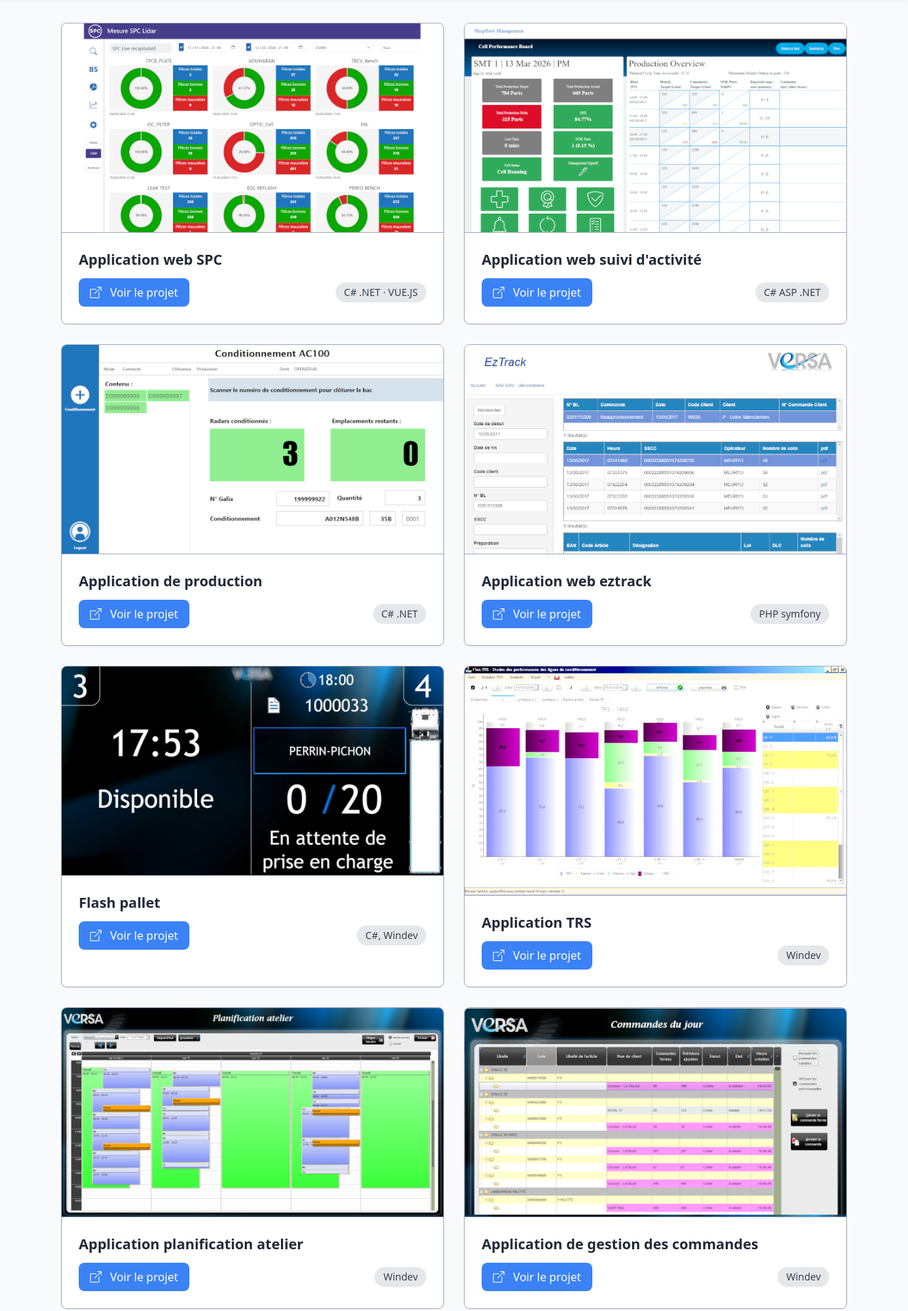
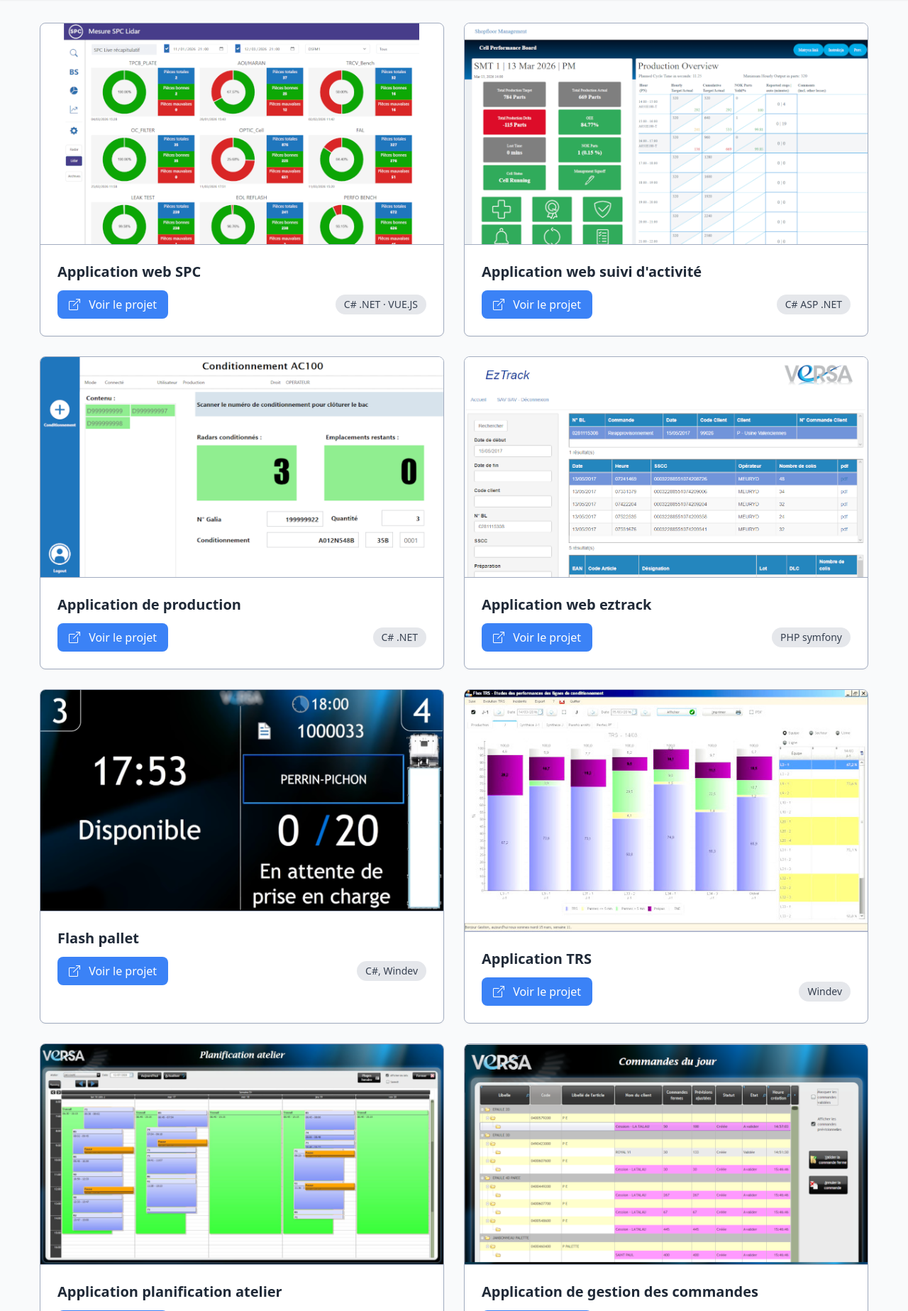
Before and after one commit to agcodes/arnaudgac_pf, a Django app: page /portfolio/ in a window 1280 px wide. Shown: the part 63-1910 px from the top of the page at 71% size. Run offline with Django 5.2, Linux system fonts and the light colour scheme; some libraries are stand-ins or nearby versions.

Commit message:
Update portfolio.html

```diff
--- a/templates/cv/portfolio.html
+++ b/templates/cv/portfolio.html
@@ -107,7 +107,7 @@
 <!-- Barre de navigation -->
 {% include "includes/_navbar.html" with active_page="portfolio" %}
 
-<div class="mx-auto max-w-[1140px] px-4 py-8">
+<div class="mx-auto max-w-[1200px] px-4 py-8">
 
     <div class="grid grid-cols-1 md:grid-cols-2 lg:grid-cols-2 gap-7">
         <!-- Boucle sur les projets -->
```
